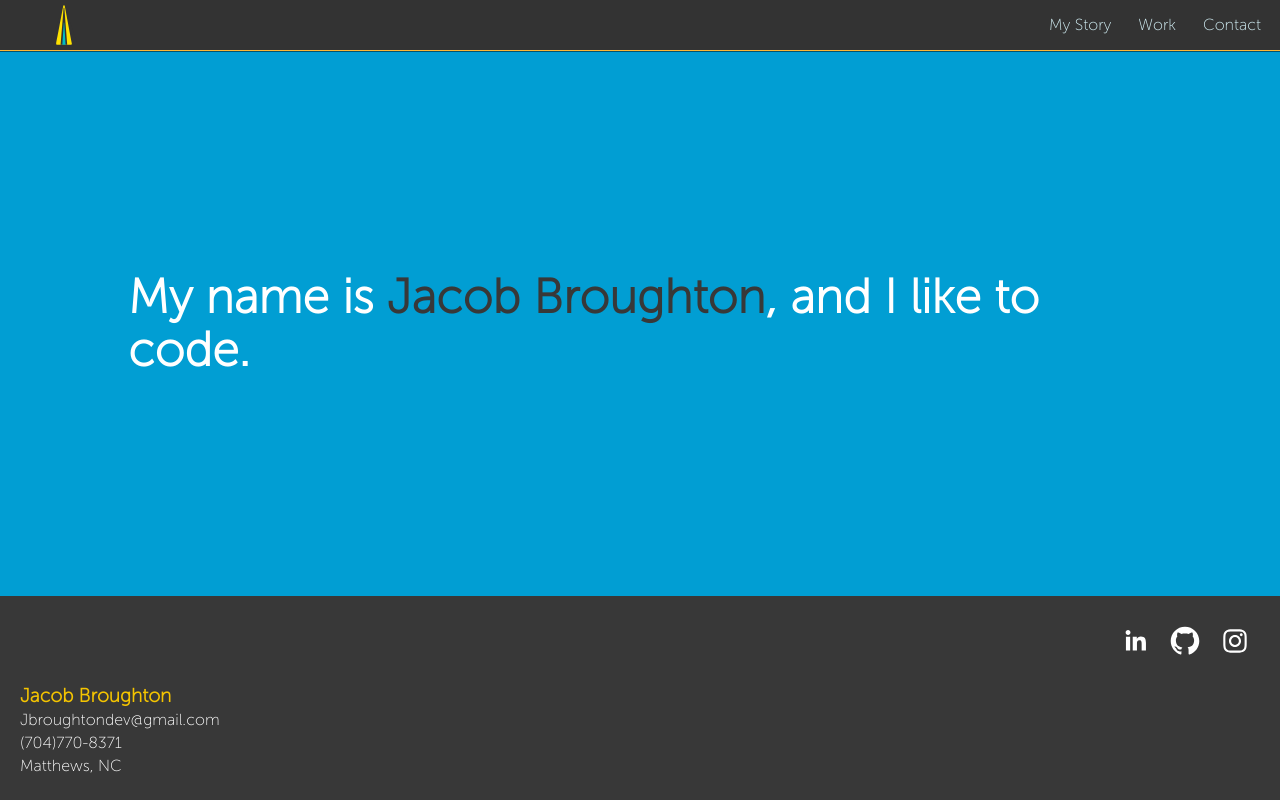
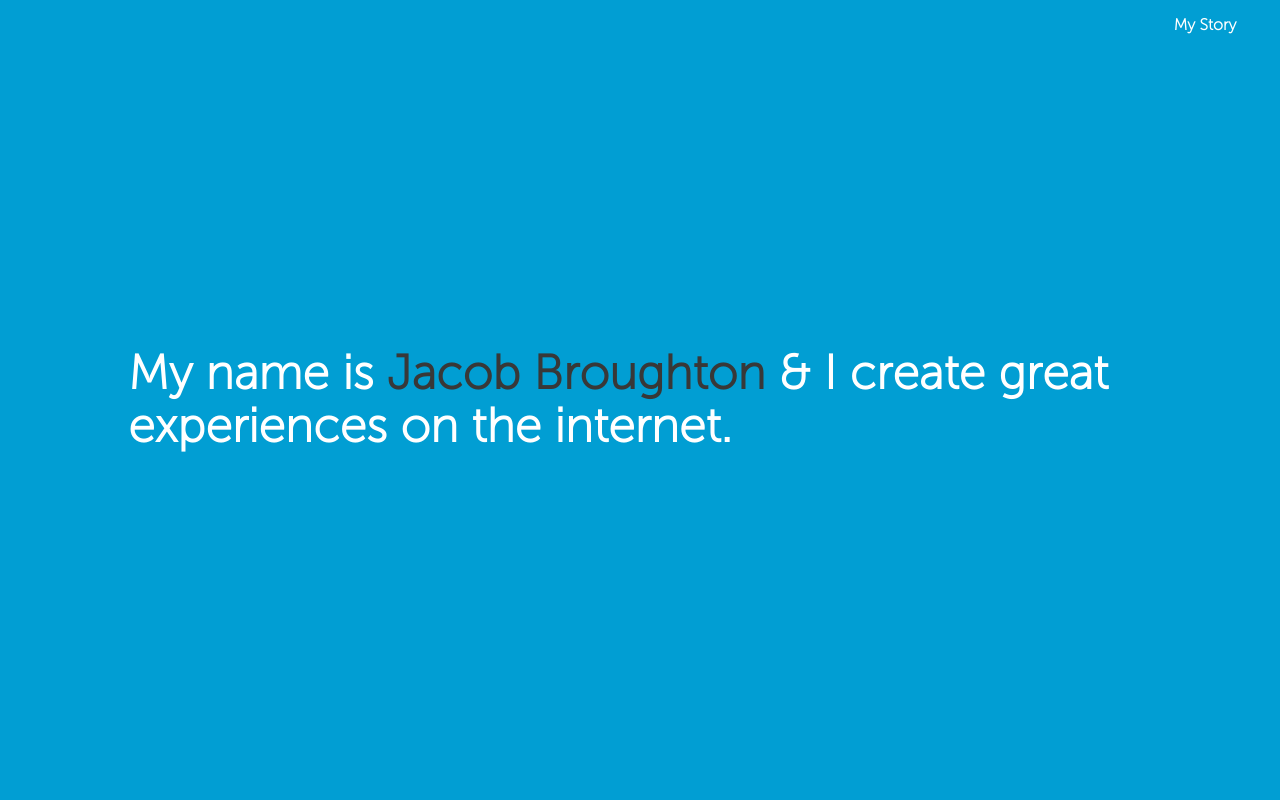
Before and after one commit to jlbroughton88/Portfolio-Next, a Next.js app: page / in a window 1280 px wide. Built offline with nearby package versions, Linux system fonts and the light colour scheme.

Commit message:
fixed height and scroll errors

```diff
--- a/pages/comps/navbar.js
+++ b/pages/comps/navbar.js
@@ -6,15 +6,13 @@ const navbar = () => (
         <nav className="nav">
             <div className="leftSide">
                 <Link href="/">
-                    <a className="iconA"><ListIcon className="navLogo"/></a>
+                    <a className="iconA"></a>
                 </Link>
             </div>
 
             <div className="rightSide">
                 <div className="navMenuDiv">
                     <Link href="/story"><a className="myStory">My Story</a></Link>
-                    <Link href="/work"><a className="work">Work</a></Link>
-                    <Link href="/contact"><a className="contact">Contact</a></Link>
                 </div>
             </div>
 
--- a/pages/index.js
+++ b/pages/index.js
@@ -14,10 +14,10 @@ const index = () => {
         <div className="motherDiv">
             <Navbar />
             <div className="mainDiv">
-                <div className="introSegment">
+                <header className="introSegment">
                     <p className="introP">Jacob Broughton</p>
-                </div>
-                <div className="workSegment"></div>
+                </header>
+                <div className="workSegment">Work</div>
                 <div className="skillsSegment"></div>
                 <div className="letsTalkSegment"></div>
             </div>
--- a/public/css/footer.scss
+++ b/public/css/footer.scss
@@ -25,9 +25,11 @@ p{ margin: 0; }
 .motherDivFooter{
     display: flex;
     flex-direction: column;
+    position: relative;
+    margin-top: 300px;
+    clear: both;
     height: 300px;
     width: 100%;
-    position: sticky;
     background: #383838;
     color: #e4e4e4;
 
--- a/public/css/index.scss
+++ b/public/css/index.scss
@@ -54,7 +54,8 @@
     src: url("../fonts/museoSans.ttf") format("TrueType");
 }
 
-html, #__next, body{
+html, body{
+    display: flex;
     height: 100%;
     font-family: "Museo Sans";
     cursor: default;
@@ -62,24 +63,27 @@ html, #__next, body{
 
 
 .motherDiv{
-    display: flex;
-    flex-direction: column;
     background: #02536D;
     height: 100%;
+    min-height: 100%;
+    overflow-y: scroll;
 
     .mainDiv{
-        display: flex;
-        flex-direction: column;
         width: 100%;
         height: 100%;
-        margin-top: 52px;
+        // overflow: auto;
+        // min-height: 100%;
+        // padding-top: 50px;
+
 
         .introSegment{
             @include flex-center();
             height: 100%;
+            // min-height: 100%;
             padding-left: 10%;
             padding-right: 10%;
            background: #019ED3;
+
 
             .introP{
                 width: inherit;
@@ -94,13 +98,15 @@ html, #__next, body{
                 }
 
                 &::after{
-                    content: ', and I like to code.';
+                    content: ' & I create great experiences on the internet.';
                     color: #ffffff;
                 }
             }
          };
 
-        .workSegment{  };
+        .workSegment{
+            height: 400px;
+         };
 
         .skillsSegment{  };
 
--- a/public/css/navbar.scss
+++ b/public/css/navbar.scss
@@ -2,7 +2,7 @@
 @mixin hover{
         &:hover{
             transition: ease-out all 0.2s;
-            box-shadow: inset 1px 1px 5px rgba(0, 0, 0, 1)
+            box-shadow: inset 1px 1px 5px rgba(0, 0, 0, 1);
         }
 }
 
@@ -17,16 +17,16 @@ nav{
     width: 100%;
     display: flex;
     flex-direction: row;
-    background-color: #333333;
-    color: #d5f2f8;
     position: fixed;
     margin-bottom: 100px;
-    border-bottom: #fbb635 solid 1px;
+
 
     a{
         text-decoration: none;
         padding: 5px 8px;
-        color: #d5f2f8;
+        border-radius: 10px;
+        color:#ffffff;
+        font-weight: 900;
     }
 
     .leftSide {
@@ -51,7 +51,7 @@ nav{
         .navMenuDiv{
             display: flex;
             flex-direction: row;
-                width: 250px;
+            width: 150px;
             justify-content: space-evenly;
 
 
@@ -59,26 +59,6 @@ nav{
                 transition: ease-out all 0.2s;
                 @include hover();
              }
-
-                .work{
-                    transition: ease-out all 0.2s;
-                    @include hover();
-                 }
-
-                .contact{
-                    transition: ease-out all 0.2s;
-                    @include hover();
     }
     }
 }
-
-    @media(max-width: 600px) {
-        .rightSide{
-            width: 85%;
-        }
-
-        .leftSide{
-            width: 15%;
-        }
-    }
-}
```
Lines whose indentation alone changed are shown as unchanged.
